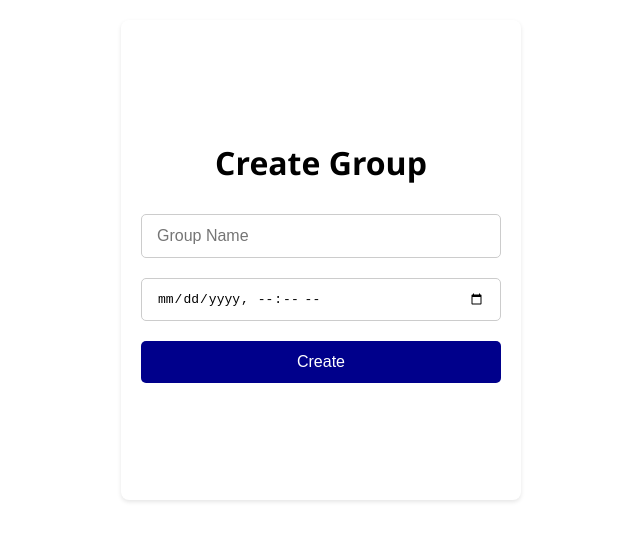
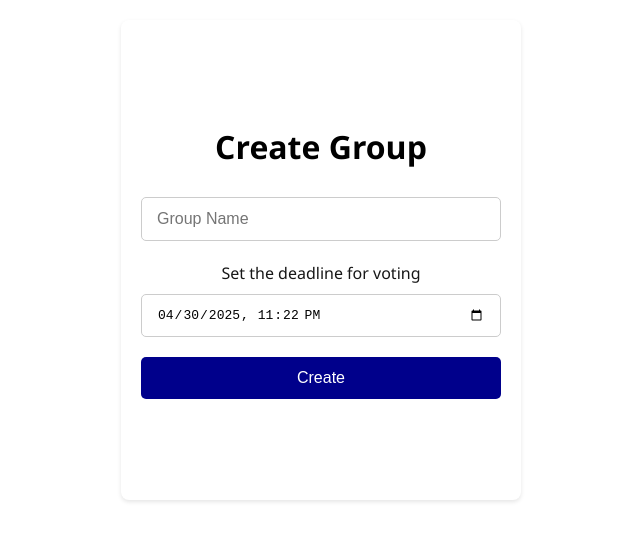
Before and after one commit to matt1600/songoftheweek, a Next.js app: page /groups/create in a window 1280 px wide. Shown: the top 540 px of the page, without its empty margins (319-959 px from the left). Built offline with nearby package versions, Linux system fonts and the light colour scheme; sample sign-in values are in the browser's storage.

Commit message:
more code for countdown timer

```diff
--- a/src/app/api/groups/[group_id]/status/route.ts
+++ b/src/app/api/groups/[group_id]/status/route.ts
@@ -64,6 +64,8 @@ export async function GET(request: NextRequest) {
       .eq('group_id', group_id);
   }
 
+  // Return the UTC time from the database
+  // The frontend will handle converting it to local time
   return new Response(JSON.stringify({
     is_finished: group.is_finished || isTimeUp,
     voting_end_time: group.voting_end_time
--- a/src/app/groups/create/page.module.css
+++ b/src/app/groups/create/page.module.css
@@ -30,6 +30,14 @@
     width: 100%; /* Make the input take full width of its container */
   }
 
+  .label {
+    display: block;
+    margin-bottom: 8px;
+    color: var(--foreground);
+    font-size: 1em;
+    font-weight: 500;
+  }
+
   .button {
     padding: 12px 20px;
     background-color: var(--secondary-color);
--- a/src/app/groups/create/page.tsx
+++ b/src/app/groups/create/page.tsx
@@ -1,5 +1,5 @@
 'use client';
-import { useState } from 'react';
+import { useState, useEffect } from 'react';
 import { useRouter } from 'next/navigation';
 import styles from './page.module.css'; // Import CSS module
 import '@/styles/globals.css'
@@ -9,9 +9,30 @@ const CreateGroupPage = () => {
   const [votingEndTime, setVotingEndTime] = useState('');
   const router = useRouter();
 
+  // Get time X hours from now in local timezone
+  const getTimeFromNow = (hoursToAdd: number) => {
+    const now = new Date();
+    now.setHours(now.getHours() + hoursToAdd);
+    const year = now.getFullYear();
+    const month = String(now.getMonth() + 1).padStart(2, '0');
+    const day = String(now.getDate()).padStart(2, '0');
+    const hours = String(now.getHours()).padStart(2, '0');
+    const minutes = String(now.getMinutes()).padStart(2, '0');
+    return `${year}-${month}-${day}T${hours}:${minutes}`;
+  };
+
+  // Set default end time when component mounts
+  useEffect(() => {
+    setVotingEndTime(getTimeFromNow(1));
+  }, []);
+
   const createGroup = async () => {
     const username = localStorage.getItem('userName');
     if (!groupName.trim() || !username || !votingEndTime) return;
+
+    // Convert local datetime to ISO string for storage
+    const localDateTime = new Date(votingEndTime);
+    const isoDateTime = localDateTime.toISOString();
 
     const response = await fetch('/api/groups', {
       method: 'POST',
@@ -19,7 +40,7 @@ const CreateGroupPage = () => {
       body: JSON.stringify({
         group_id: groupName,
         created_by: username,
-        voting_end_time: votingEndTime
+        voting_end_time: isoDateTime
       })
     });
 
@@ -42,17 +63,19 @@ const CreateGroupPage = () => {
         }}
         placeholder="Group Name"
       />
+      <label htmlFor="voting-end-time" className={styles.label}>Set the deadline for voting</label>
       <input
+        id="voting-end-time"
         type="datetime-local"
         className={styles.input}
         value={votingEndTime}
         onChange={(e) => setVotingEndTime(e.target.value)}
-        min={new Date().toISOString().slice(0, 16)}
+        min={getTimeFromNow(0)}
       />
       <button
         className={styles.button}
         onClick={createGroup}
-        disabled={!groupName || !votingEndTime}
+        disabled={!groupName}
       >
         Create
       </button>
--- a/src/styles/globals.css
+++ b/src/styles/globals.css
@@ -106,3 +106,11 @@ a {
   color: var(--secondary-color);
   margin: 0;
 }
+
+.voting-countdown .end-time {
+  font-size: 1rem;
+  font-weight: normal;
+  color: var(--foreground);
+  margin-top: 0.5rem;
+  opacity: 0.8;
+}
```
Also changed, not shown: src/components/VotingCountdown.tsx (+20 -4 lines).
